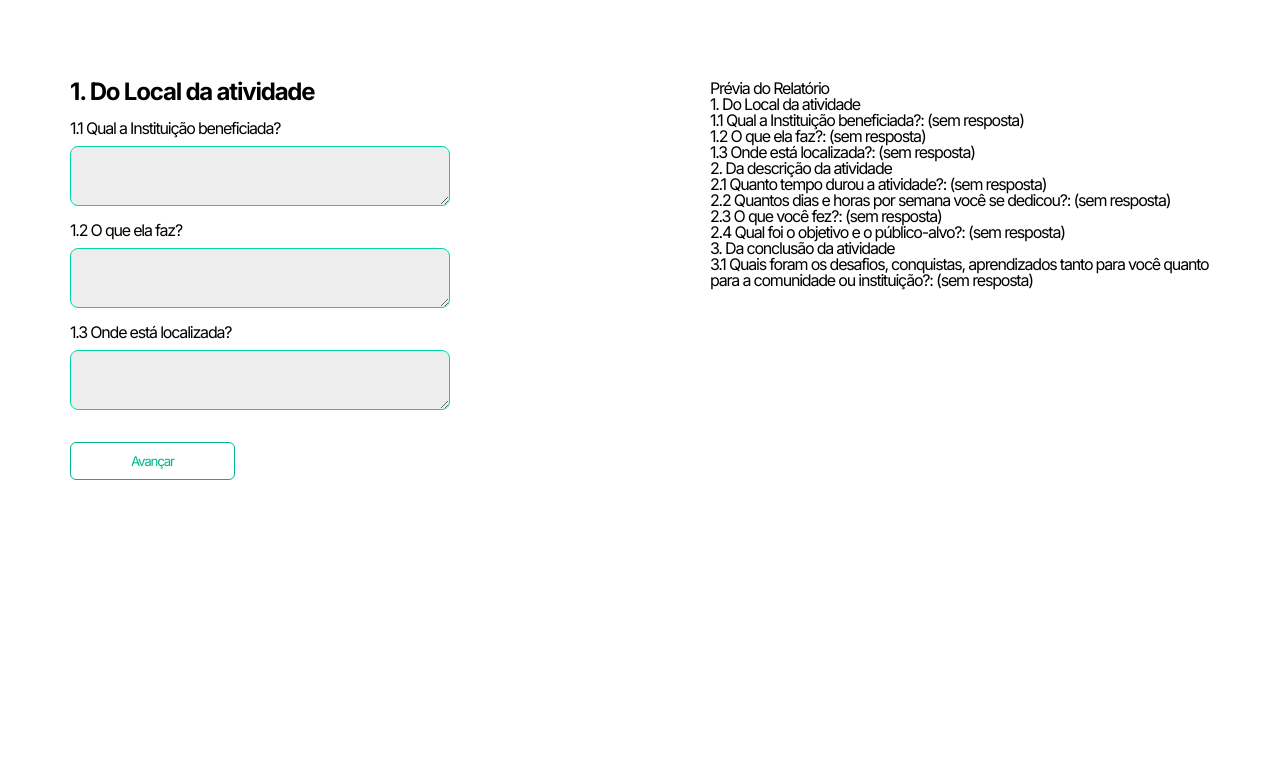
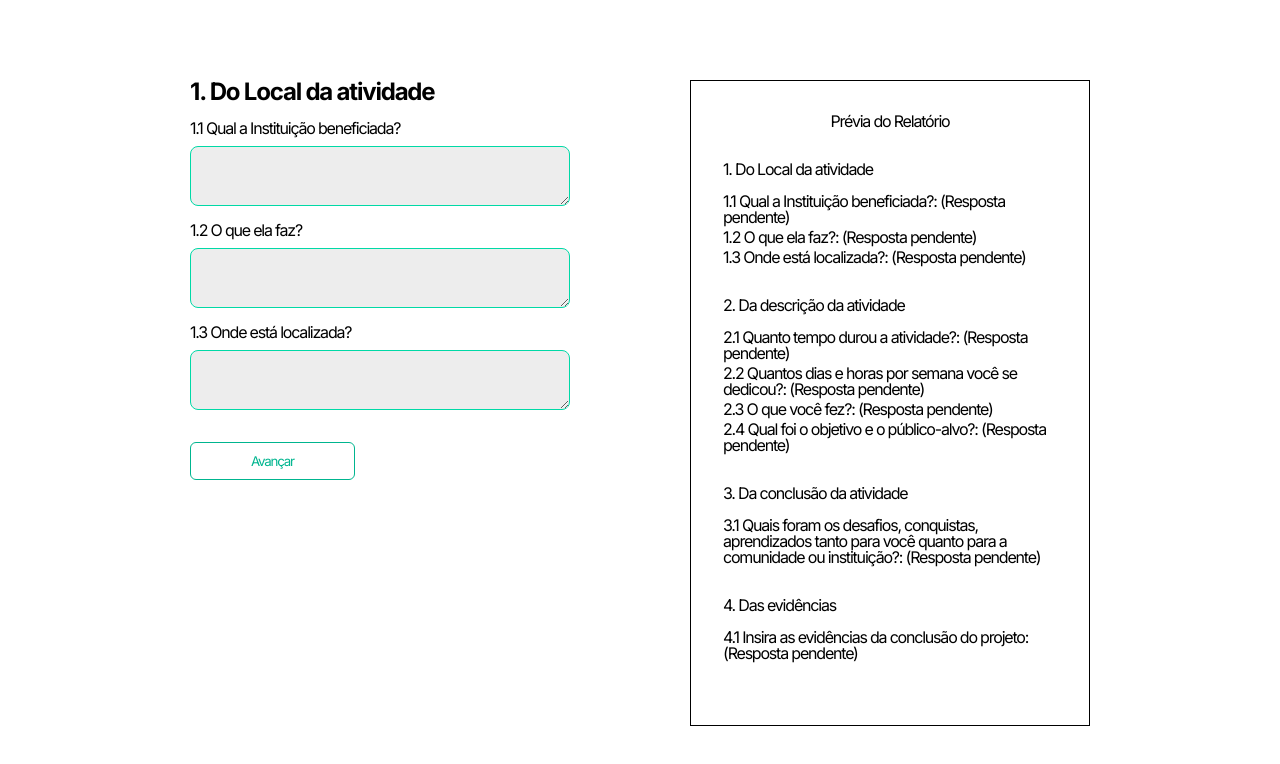
Before and after one commit to Caiorossi00/Gerador-Pex, a React (Vite) app: page / in a window 1280 px wide. Shown: the top 764 px of the page. Built offline with nearby package versions, Linux system fonts and the light colour scheme.

Commit message:
Update layout and styles: center app container, enhance preview styles, and add new question step

```diff
--- a/src/App.css
+++ b/src/App.css
@@ -11,7 +11,7 @@ body {
 
 .app-container {
   display: flex;
-  justify-content: space-around;
   margin: 0 auto;
   padding-top: 10vh;
+  justify-content: center;
 }
--- a/src/components/Preview/Preview.tsx
+++ b/src/components/Preview/Preview.tsx
@@ -32,7 +32,7 @@ export default function Preview({ steps, respostas }: PreviewProps) {
               <strong>
                 {q.id} {q.label}:
               </strong>{" "}
-              {respostas[q.id] || <em>(sem resposta)</em>}
+              {respostas[q.id] || <em>(Resposta pendente)</em>}
             </p>
           ))}
         </div>
--- a/src/data/questions.ts
+++ b/src/data/questions.ts
@@ -29,4 +29,14 @@ export const questionSteps = [
       },
     ],
   },
+  {
+    id: 4,
+    title: "Das evidências",
+    questions: [
+      {
+        id: "4.1",
+        label: "Insira as evidências da conclusão do projeto",
+      },
+    ],
+  },
 ];
--- a/src/styles/Preview.scss
+++ b/src/styles/Preview.scss
@@ -1,4 +1,60 @@
 .preview {
-  min-width: 500px;
-  max-width: 500px;
+  max-width: 400px;
+  padding: 2rem;
+  color: #000;
+  border: 1px solid black;
+
+  h2 {
+    text-align: center;
+    margin-bottom: 2rem;
+  }
+
+  .preview-step {
+    margin-bottom: 2rem;
+    page-break-inside: avoid;
+    break-inside: avoid;
+
+    h3 {
+      margin-bottom: 1rem;
+    }
+
+    p {
+      margin: 0.25rem 0;
+    }
+  }
 }
+
+// Estilos específicos para impressão
+@media print {
+  .preview {
+    color: #000;
+    background: white;
+
+    h2,
+    h3 {
+      color: #000;
+    }
+  }
+
+  // Esconde qualquer coisa fora da área da prévia (se quiser)
+  .no-print {
+    display: none !important;
+  }
+
+  .preview-step {
+    page-break-inside: avoid;
+    break-inside: avoid;
+    margin-bottom: 2rem;
+  }
+
+  // Força quebra entre seções (se necessário)
+  .page-break {
+    page-break-before: always;
+    break-before: page;
+  }
+
+  @page {
+    size: A4;
+    margin: 2cm;
+  }
+}
```
